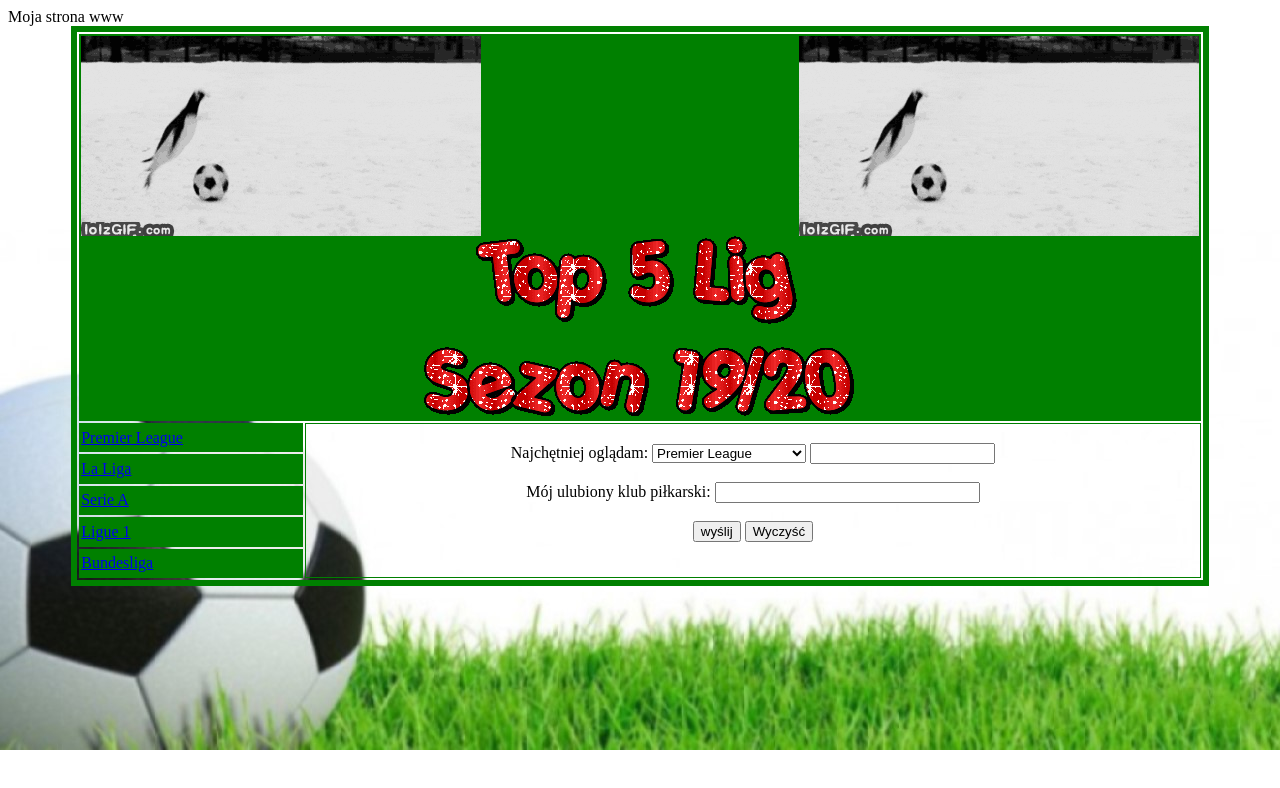
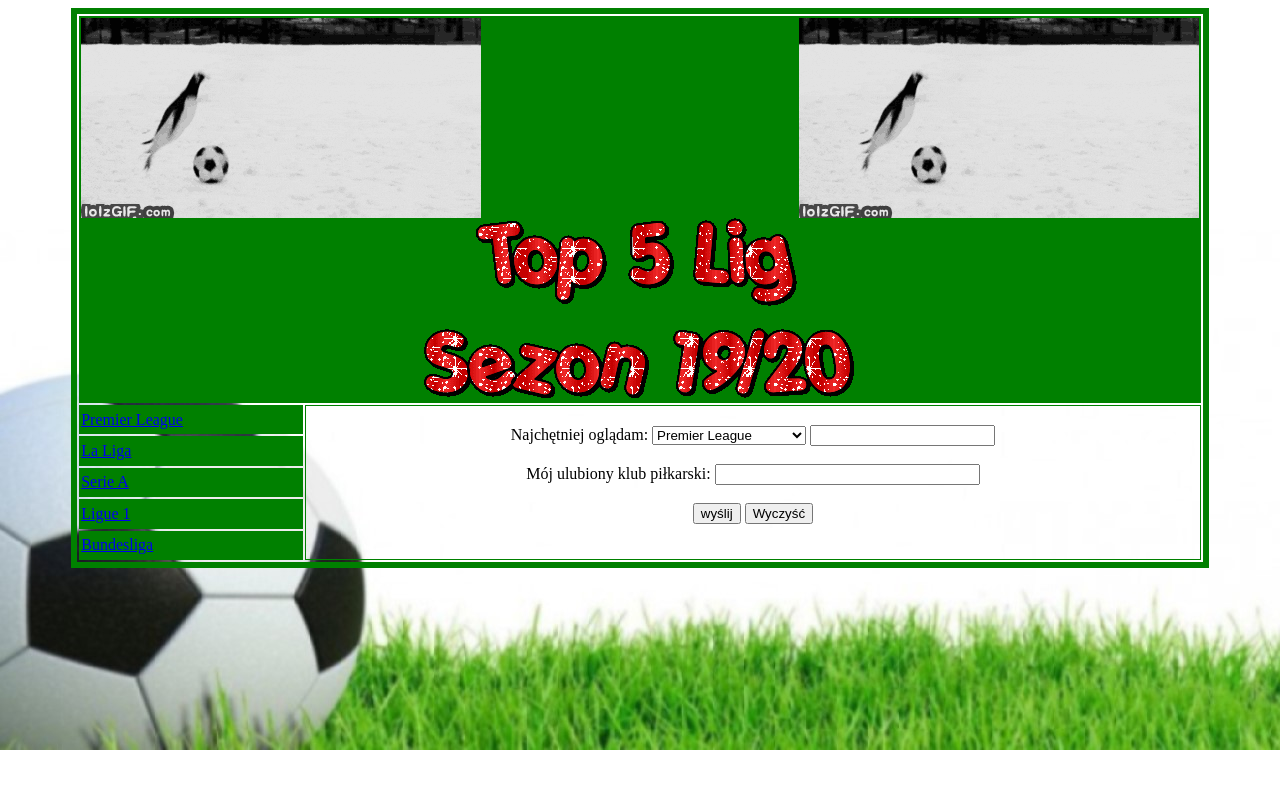
Before and after one commit to PheNyXX/PheNyXX, a plain HTML site: page index.html in a window 1280 px wide. Drawn offline with Linux system fonts and the light colour scheme.

Commit message:
Update index.html

```diff
--- a/index.html
+++ b/index.html
@@ -27,5 +27,4 @@
 <tr><td bgcolor="green"><a href="Podstrony/Serie A.html"> Serie A </u></td></tr>
 <tr><td bgcolor="green"><a href="Podstrony/Ligue 1.html"> Ligue 1 </u></td></tr>
 <tr><td bgcolor="green"><a href="Podstrony/Bundesliga.html"> Bundesliga </u></td></tr>
-  Moja strona www
 </table>
```
